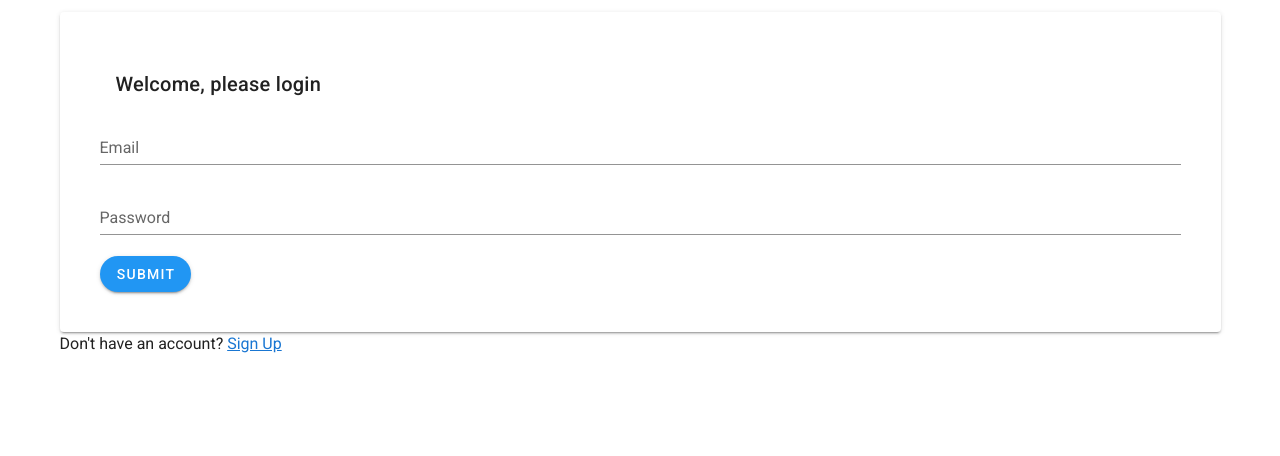
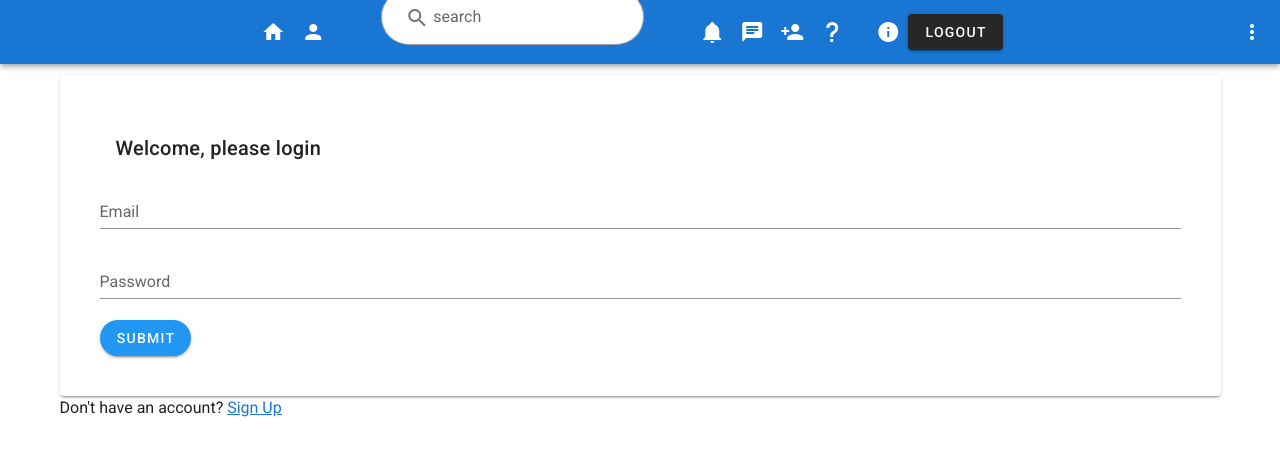
Before and after one commit to iingles/node-social, a Vue app in the folder frontend/: page /login in a window 1280 px wide. Shown: the top 456 px of the page. Built offline with nearby package versions, Linux system fonts and the light colour scheme; sample sign-in values are in the browser's storage.

Commit message:
got redirects to work...for now

```diff
--- a/frontend/src/App.vue
+++ b/frontend/src/App.vue
@@ -1,6 +1,8 @@
 <template>
   <v-app>
-    <!-- <MainNav/> -->
+    <MainNav v-if="authToken"
+      @logout="logout()"
+    />
     <v-content>
       <router-view
       :token="authToken"
@@ -10,19 +12,27 @@
 </template>
 
 <script>
-// import MainNav from './components/shared/MainNav'
+import MainNav from './components/shared/MainNav'
 
 export default {
 
   name: 'App',
 
   components: {
-    // MainNav
+    MainNav
   },
 
   data: () => ({
     authToken: localStorage.getItem('token')
-  })
+  }),
+  methods: {
+    logout () {
+      this.authToken = ''
+      localStorage.removeItem('token')
+      localStorage.removeItem('userId')
+      this.$router.push('/login').catch(err => { throw err })
+    }
+  }
 }
 </script>
 
--- a/frontend/src/components/posts/PostModal.vue
+++ b/frontend/src/components/posts/PostModal.vue
@@ -13,9 +13,8 @@
               </v-form>
             </v-card-text>
             <v-card-actions>
-                 view: {{ viewMode }} <br> edit: {{ editMode }}
                 <v-btn @click="cancelPost()">cancel</v-btn>
-                <v-btn v-if="!editMode && !viewMode" @click="()=>{this.$emit('edit')}">edit</v-btn>
+                <v-btn v-if="!editMode && viewMode" @click="()=>{this.$emit('edit')}">edit</v-btn>
                 <v-btn v-if="!viewMode && postData.content || editMode && postData.content" @click="acceptPost(postData)">accept</v-btn>
             </v-card-actions>
         </v-card>
--- a/frontend/src/components/shared/MainNav.vue
+++ b/frontend/src/components/shared/MainNav.vue
@@ -32,7 +32,7 @@
         <router-link to="/feed"><v-icon>mdi-help</v-icon></router-link>
         <router-link to="/feed"><v-icon>mdi-settings</v-icon></router-link>
         <router-link to="/about"><v-icon>mdi-information</v-icon></router-link>
-        <v-btn>Logout</v-btn>
+        <v-btn @click="() => this.$emit('logout')">Logout</v-btn>
       </div>
       <v-spacer></v-spacer>
       <v-icon>mdi-dots-vertical</v-icon>
@@ -41,14 +41,6 @@
 
 <script>
 export default {
-  // methods: {
-  //   logout: function () {
-  //     this.$store.dispatch('AUTH_LOGOUT')
-  //       .then(() => {
-  //         this.$router.push('/login')
-  //       })
-  //   }
-  // }
 }
 </script>
 
--- a/frontend/src/router/index.js
+++ b/frontend/src/router/index.js
@@ -30,10 +30,10 @@ const routes = [
   {
     path: '/feed',
     name: 'feed',
+    component: () => import(/* webpackChunkName: "feed" */ '../views/Feed.vue'),
     meta: {
       auth: true
-    },
-    component: () => import(/* webpackChunkName: "feed" */ '../views/Feed.vue')
+    }
   },
   {
     path: '/profile',
@@ -72,28 +72,19 @@ const router = new VueRouter({
   routes
 })
 
-// if (localStorage.getItem('token')) {
-//   const authToken = JSON.parse(localStorage.getItem('token'))
-//   this.$store.dispatch('authUser', true)
-//   this.$store.dispatch('passToken', authToken)
-// } else {
-//   this.$store.dispatch('authUser', false)
-// }
-
-// router.beforeEach((to, from, next) => {
-//   // Check to see if the route requires the user to be authenticated
-//   if (to.matched.some(route => route.meta.auth)) {
-//     // If there is no token, redirect to login
-//     if (localStorage.getItem('jwt') == null) {
-//       next({
-//         path: '/login',
-//         params: { nextUrl: to.fullPath }
-//       })
-//     } else {
-//       // let user = JSON.parse(localStorage.getItem('user'))
-//       router.push('/feed')
-//     }
-//   } else { next() }
-// })
+router.beforeEach((to, from, next) => {
+  // Check to see if the route requires the user to be authenticated
+  if (to.matched.some(route => route.meta.auth)) {
+    // If there is no token, redirect to login
+    if (localStorage.getItem('token') == null) {
+      next({
+        path: '/login',
+        params: { nextUrl: to.fullPath }
+      })
+    } else {
+      next()
+    }
+  } else { next() }
+})
 
 export default router
--- a/frontend/src/views/Feed.vue
+++ b/frontend/src/views/Feed.vue
@@ -76,9 +76,9 @@ export default {
     }
   },
   created () {
-    console.log(this.token)
     let vm = this
     let page = 1
+
     // For now, grab all posts in database
     fetch(`http://localhost:3000/feed/posts/?page=${page}`, {
       headers: {
@@ -109,7 +109,8 @@ export default {
       fetch(url, {
         method,
         headers: {
-          'Content-Type': 'application/json'
+          'Content-Type': 'application/json',
+          Authorization: `Bearer ${vm.token}`
         },
         body: JSON.stringify({
           title: postData.title,
@@ -136,7 +137,11 @@ export default {
       let vm = this
       let url = `http://localhost:3000/feed/post/${postId}`
 
-      fetch(url)
+      fetch(url, {
+        headers: {
+          Authorization: `Bearer ${vm.token}`
+        }
+      })
         .then(res => {
           return res.json()
         })
@@ -157,7 +162,8 @@ export default {
       fetch(url, {
         method: method,
         headers: {
-          'Content-Type': 'application/json'
+          'Content-Type': 'application/json',
+          Authorization: `Bearer ${vm.token}`
         },
         body: JSON.stringify({
           title: postData.title,
@@ -174,11 +180,15 @@ export default {
       vm.singlePostModal = false
     },
     deletePost (postId) {
+      let vm = this
       let method = 'DELETE'
       let url = `http://localhost:3000/feed/post/${postId}`
 
       fetch(url, {
-        method: method
+        method: method,
+        headers: {
+          Authorization: `Bearer ${vm.token}`
+        }
       })
         .then(res => {
           console.log(res)
--- a/frontend/src/views/Login.vue
+++ b/frontend/src/views/Login.vue
@@ -86,11 +86,10 @@ export default {
           return res.json()
         })
         .then(resData => {
-          console.log(resData)
           localStorage.setItem('token', resData.token)
           localStorage.setItem('userId', resData.userId)
           // If successful, redirect to feed
-          this.$router.push('/feed')
+          location.replace('/feed')
         })
         .catch(err => {
           console.log(err)
```
Also changed, not shown: 2 other files (tests, documents, lock files or other folders).
